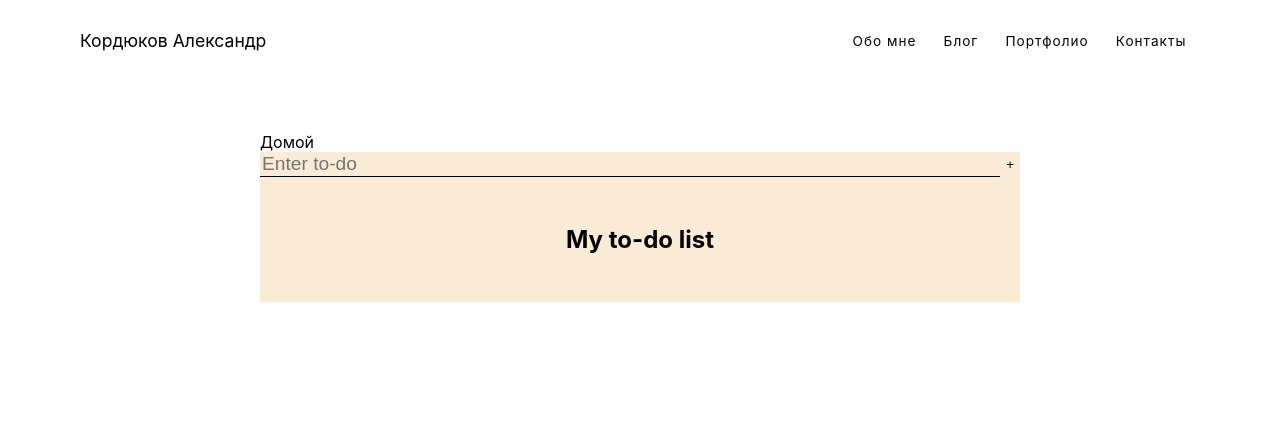
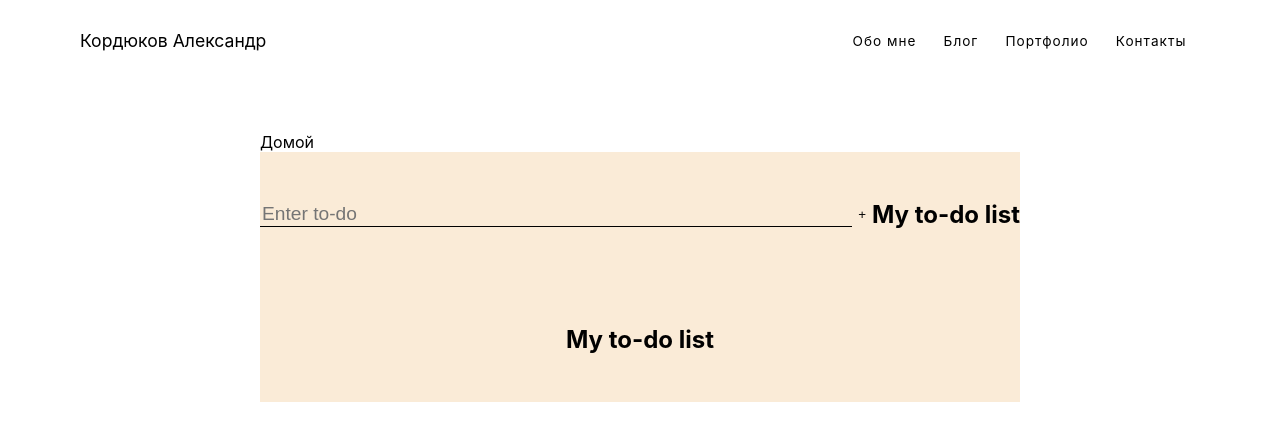
Before and after one commit to Upcy12/svelte_test, a SvelteKit app: page /project/apps/1 in a window 1280 px wide. Shown: the top 440 px of the page. Built offline with nearby package versions, Linux system fonts and the light colour scheme.

Commit message:
ашч укккщы

```diff
--- a/src/routes/project/apps/1/+page.svelte
+++ b/src/routes/project/apps/1/+page.svelte
@@ -2,6 +2,7 @@
     <form on:submit|preventDefault={add}>
         <input bind:value={newItem} placeholder="Enter to-do"/>
         <button class="add-todo" on:click={add}><span>+</span></button>
+        <h1>My to-do list</h1>
     </form>
     <h1>My to-do list</h1>
     <div class="todos">
```
